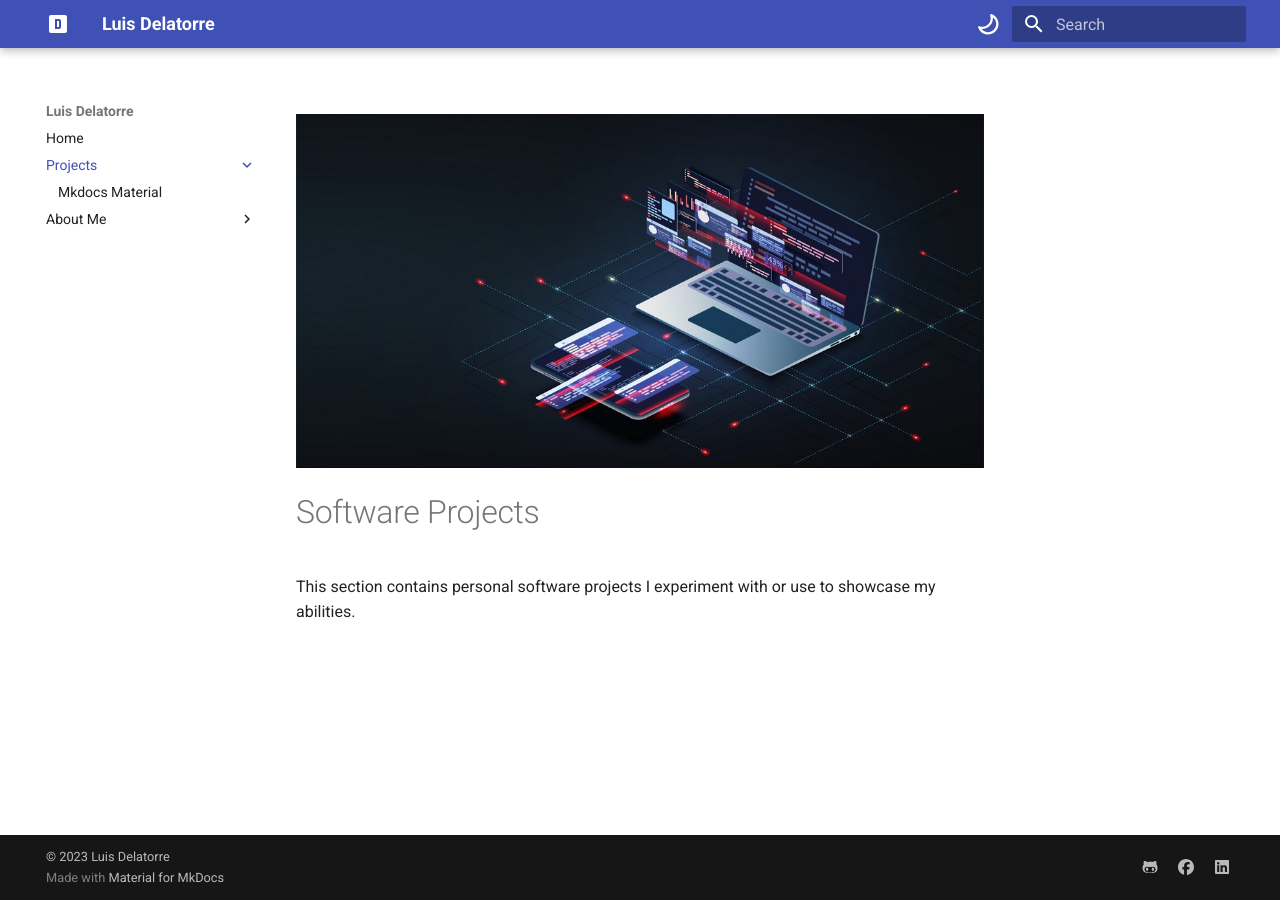
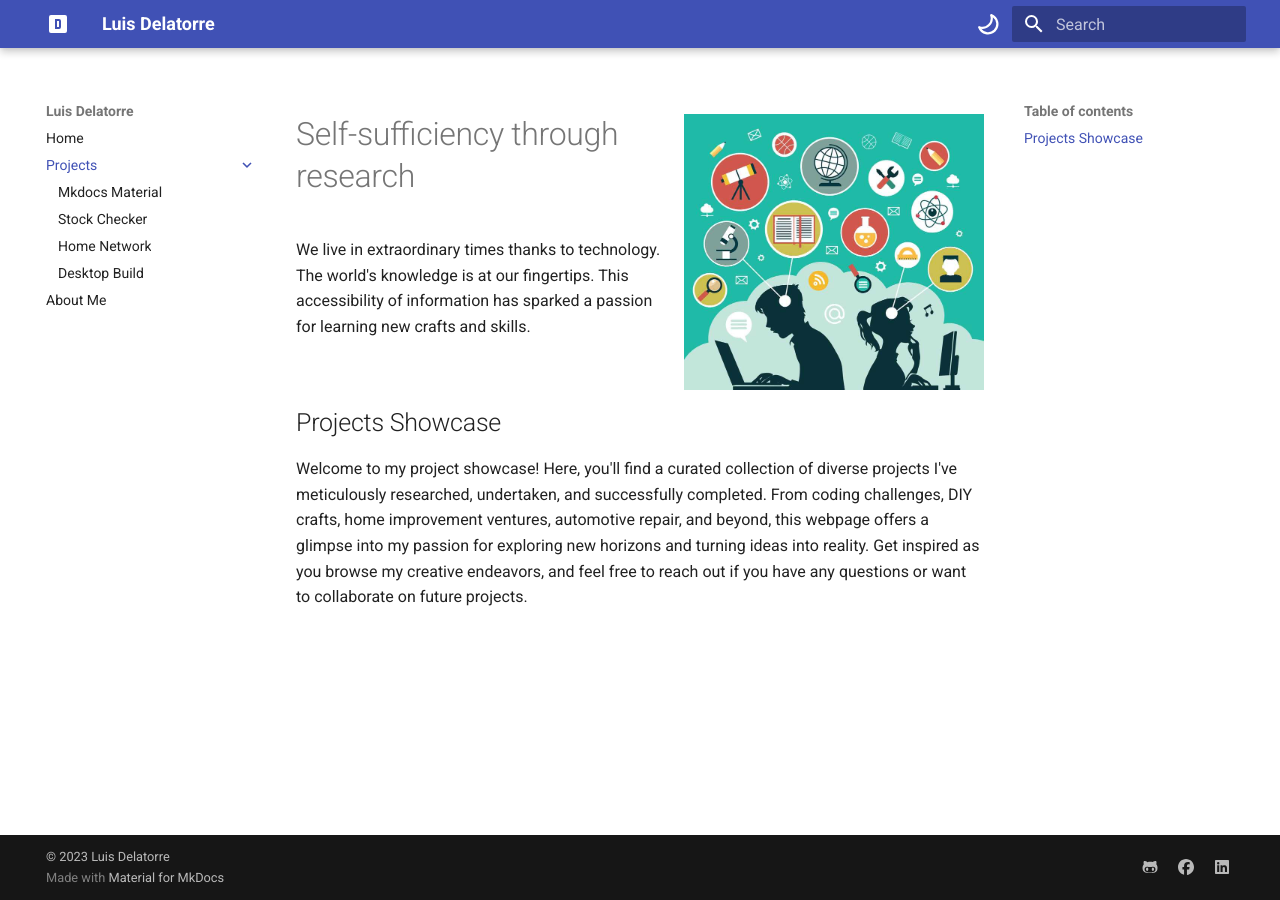
Before and after one commit to luis-delatorre/homepage, an MkDocs documentation site: the page built from docs/projects/index.md, in a window 1280 px wide. Built offline with MkDocs 1.6.1 and Material for MkDocs 9.7.7, drawn with Linux system fonts in a browser that asks for light colours.

Commit message:
Reorganized site pages and navigation.  Added more content under projects.

```diff
--- a/docs/projects/index.md
+++ b/docs/projects/index.md
@@ -1,5 +1,14 @@
-![Software Dev](../assets/images/software-development-art.jpg)
+![Software Dev](../assets/images/digital-learning.jpg){ width=300 align=right}
 
-# Software Projects
+# Self-sufficiency through research
 
-This section contains personal software projects I experiment with or use to showcase my abilities.
+We live in extraordinary times thanks to technology. The world's knowledge is at our fingertips. This accessibility of information has sparked a passion for learning new crafts and skills.
+<br><br>
+
+## Projects Showcase
+
+Welcome to my project showcase! Here, you'll find a curated collection of diverse projects I've meticulously researched, undertaken, and successfully completed. From coding challenges, DIY crafts, home improvement ventures, automotive repair, and beyond, this webpage offers a glimpse into my passion for exploring new horizons and turning ideas into reality. Get inspired as you browse my creative endeavors, and feel free to reach out if you have any questions or want to collaborate on future projects.
+
+<!-- [Mkdocs Material](./mkdocs-material.md){ .md-button }
+[Home Network](./home-network.md){ .md-button }
+[PC Build](./desktop-build.md){ .md-button } -->
--- a/mkdocs.yml
+++ b/mkdocs.yml
@@ -33,25 +33,20 @@ theme:
       primary: blue
       accent: lime
 
-# nav:
-#   - 'index.md'
-#   - Section:
-#     - 'projects/index.md'
-#     - 'Mkdocs Material': 'projects/mkdocs.md'
-#   - Section:
-#     - 'bio/index.md'
-#     - 'DIYer': 'bio/self-sufficient.md'
-
 nav:
   - 'index.md'
   - Projects:
     - 'projects/index.md'
-    - Mkdocs Material: 'projects/mkdocs.md'
+    - Mkdocs Material: 'projects/mkdocs-material.md'
+    - Stock Checker: 'projects/stock-checker.md'
+    - Home Network: 'projects/home-network.md'
+    - Desktop Build: 'projects/desktop-build.md'
   - About Me:
     - 'bio/index.md'
-    - 'DIYer': 'bio/self-sufficient.md'
+
 
 markdown_extensions:
+  - tables
   - attr_list
   - md_in_html
   - admonition
```
Also changed, not shown: docs/bio/index.md (+1 -3 lines), docs/bio/self-sufficient.md (deleted, +0 -32 lines), docs/projects/desktop-build.md (added, +32 -0 lines), docs/projects/home-network.md (added, +15 -0 lines), docs/projects/mkdocs-material.md (renamed from docs/projects/mkdocs.md, +8 -2 lines), docs/projects/stock-checker.md (added, +28 -0 lines), docs/assets/desktop-build/windows_desktop_build_1.jpg (added), docs/assets/desktop-build/windows_desktop_build_2.jpg (added), docs/assets/desktop-build/windows_desktop_build_3.jpg (added), docs/assets/desktop-build/windows_desktop_build_4.jpg (added), docs/assets/home-network/asus-rt-n66u-router.jpg (added), docs/assets/images/digital-learning.jpg (added), docs/assets/images/lan-network-switch-and-cables.jpg (deleted), docs/assets/images/software-development-art.jpg (deleted), 3 more files, 1 other file.
